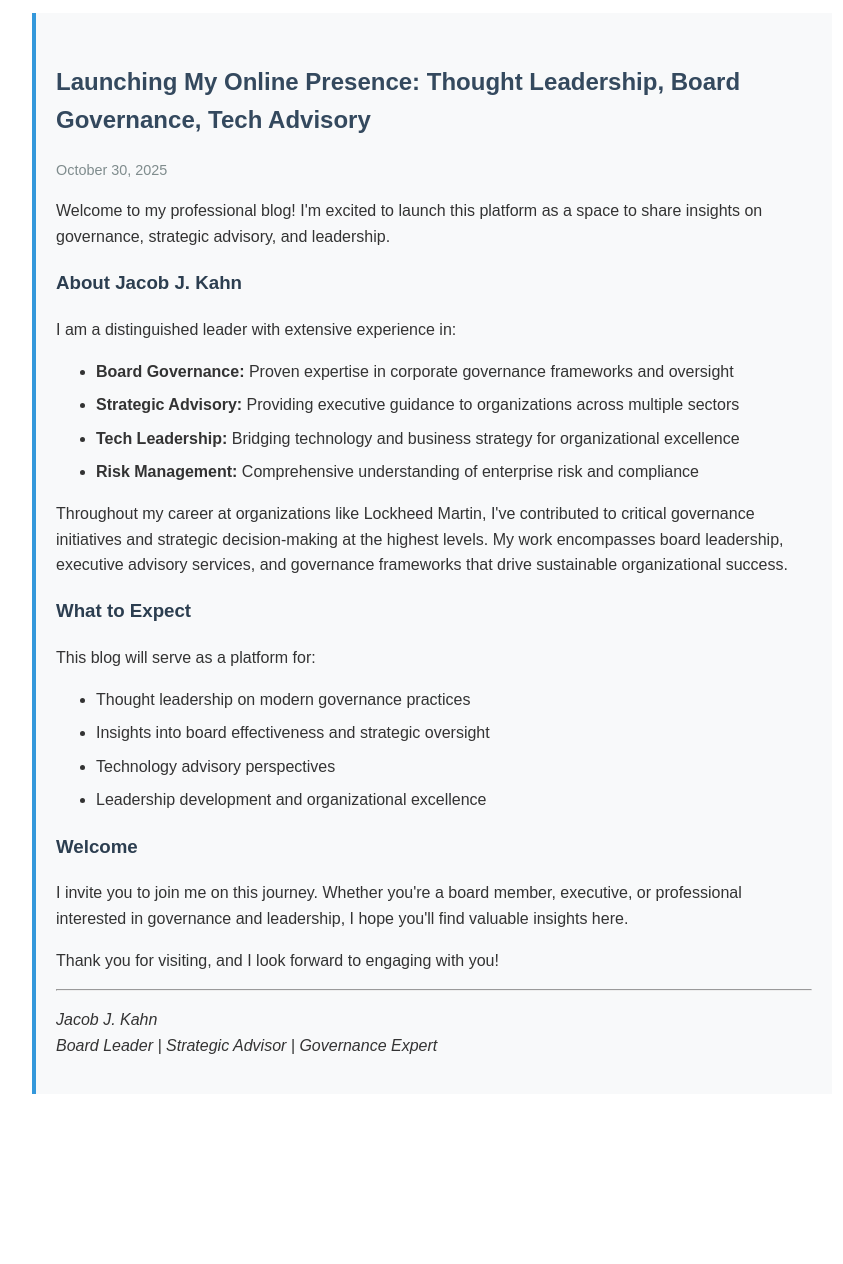
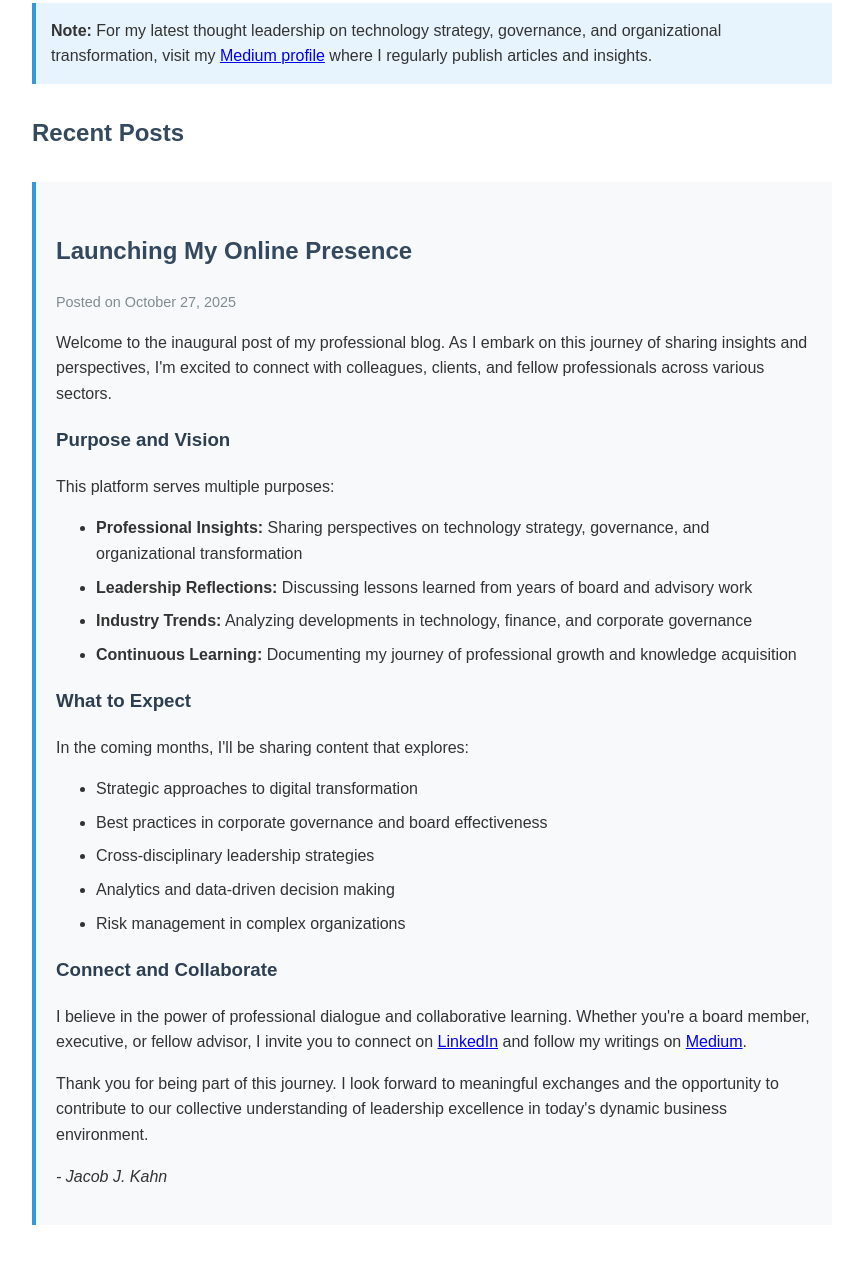
Before and after one commit to JacobJkahn/jacobjkahn.github.io, a plain HTML site: page blog.html in a window 1280 px wide. Shown: the part 240-1504 px from the top of the page, without its empty margins (208-1051 px from the left). Before the commit the page ends 1434 px from the top, so only its background shows below. Drawn offline with Linux system fonts and the light colour scheme.

Commit message:
Update blog navigation and add Medium thought leadership emphasis
Updated blog title and added links to Medium, LinkedIn, and GitHub. Revised content for clarity and engagement.

```diff
--- a/blog.html
+++ b/blog.html
@@ -64,48 +64,51 @@
     </style>
 </head>
 <body>
-    <h1>Blog</h1>
+    <h1>Jacob J. Kahn - Blog</h1>
 
     <nav>
         <a href="/">Home</a>
         <a href="/blog.html">Blog</a>
+        <a href="https://medium.com/@jacobjkahnri" target="_blank">Medium</a>
+        <a href="https://www.linkedin.com/in/jacobjkahn" target="_blank">LinkedIn</a>
+        <a href="https://github.com/JacobJkahn" target="_blank">GitHub</a>
     </nav>
 
+    <p style="background-color: #e8f4fd; padding: 15px; border-left: 4px solid #3498db; margin: 20px 0;"><strong>Note:</strong> For my latest thought leadership on technology strategy, governance, and organizational transformation, visit my <a href="https://medium.com/@jacobjkahnri" target="_blank">Medium profile</a> where I regularly publish articles and insights.</p>
+
+    <h2>Recent Posts</h2>
+
     <div class="post">
-        <h2>Launching My Online Presence: Thought Leadership, Board Governance, Tech Advisory</h2>
-        <div class="post-meta">October 30, 2025</div>
+        <h2>Launching My Online Presence</h2>
+        <div class="post-meta">Posted on October 27, 2025</div>
+        <div class="post-content">
+            <p>Welcome to the inaugural post of my professional blog. As I embark on this journey of sharing insights and perspectives, I'm excited to connect with colleagues, clients, and fellow professionals across various sectors.</p>
 
-        <div class="post-content">
-            <p>Welcome to my professional blog! I'm excited to launch this platform as a space to share insights on governance, strategic advisory, and leadership.</p>
-
-            <h3>About Jacob J. Kahn</h3>
-            <p>I am a distinguished leader with extensive experience in:</p>
+            <h3>Purpose and Vision</h3>
+            <p>This platform serves multiple purposes:</p>
             <ul>
-                <li><strong>Board Governance:</strong> Proven expertise in corporate governance frameworks and oversight</li>
-                <li><strong>Strategic Advisory:</strong> Providing executive guidance to organizations across multiple sectors</li>
-                <li><strong>Tech Leadership:</strong> Bridging technology and business strategy for organizational excellence</li>
-                <li><strong>Risk Management:</strong> Comprehensive understanding of enterprise risk and compliance</li>
+                <li><strong>Professional Insights:</strong> Sharing perspectives on technology strategy, governance, and organizational transformation</li>
+                <li><strong>Leadership Reflections:</strong> Discussing lessons learned from years of board and advisory work</li>
+                <li><strong>Industry Trends:</strong> Analyzing developments in technology, finance, and corporate governance</li>
+                <li><strong>Continuous Learning:</strong> Documenting my journey of professional growth and knowledge acquisition</li>
             </ul>
 
-            <p>Throughout my career at organizations like Lockheed Martin, I've contributed to critical governance initiatives and strategic decision-making at the highest levels. My work encompasses board leadership, executive advisory services, and governance frameworks that drive sustainable organizational success.</p>
-
             <h3>What to Expect</h3>
-            <p>This blog will serve as a platform for:</p>
+            <p>In the coming months, I'll be sharing content that explores:</p>
             <ul>
-                <li>Thought leadership on modern governance practices</li>
-                <li>Insights into board effectiveness and strategic oversight</li>
-                <li>Technology advisory perspectives</li>
-                <li>Leadership development and organizational excellence</li>
+                <li>Strategic approaches to digital transformation</li>
+                <li>Best practices in corporate governance and board effectiveness</li>
+                <li>Cross-disciplinary leadership strategies</li>
+                <li>Analytics and data-driven decision making</li>
+                <li>Risk management in complex organizations</li>
             </ul>
 
-            <h3>Welcome</h3>
-            <p>I invite you to join me on this journey. Whether you're a board member, executive, or professional interested in governance and leadership, I hope you'll find valuable insights here.</p>
+            <h3>Connect and Collaborate</h3>
+            <p>I believe in the power of professional dialogue and collaborative learning. Whether you're a board member, executive, or fellow advisor, I invite you to connect on <a href="https://www.linkedin.com/in/jacobjkahn" target="_blank">LinkedIn</a> and follow my writings on <a href="https://medium.com/@jacobjkahnri" target="_blank">Medium</a>.</p>
 
-            <p>Thank you for visiting, and I look forward to engaging with you!</p>
+            <p>Thank you for being part of this journey. I look forward to meaningful exchanges and the opportunity to contribute to our collective understanding of leadership excellence in today's dynamic business environment.</p>
 
-            <hr>
-            <p><em>Jacob J. Kahn</em><br>
-            <em>Board Leader | Strategic Advisor | Governance Expert</em></p>
+            <p><em>- Jacob J. Kahn</em></p>
         </div>
     </div>
 </body>
```
